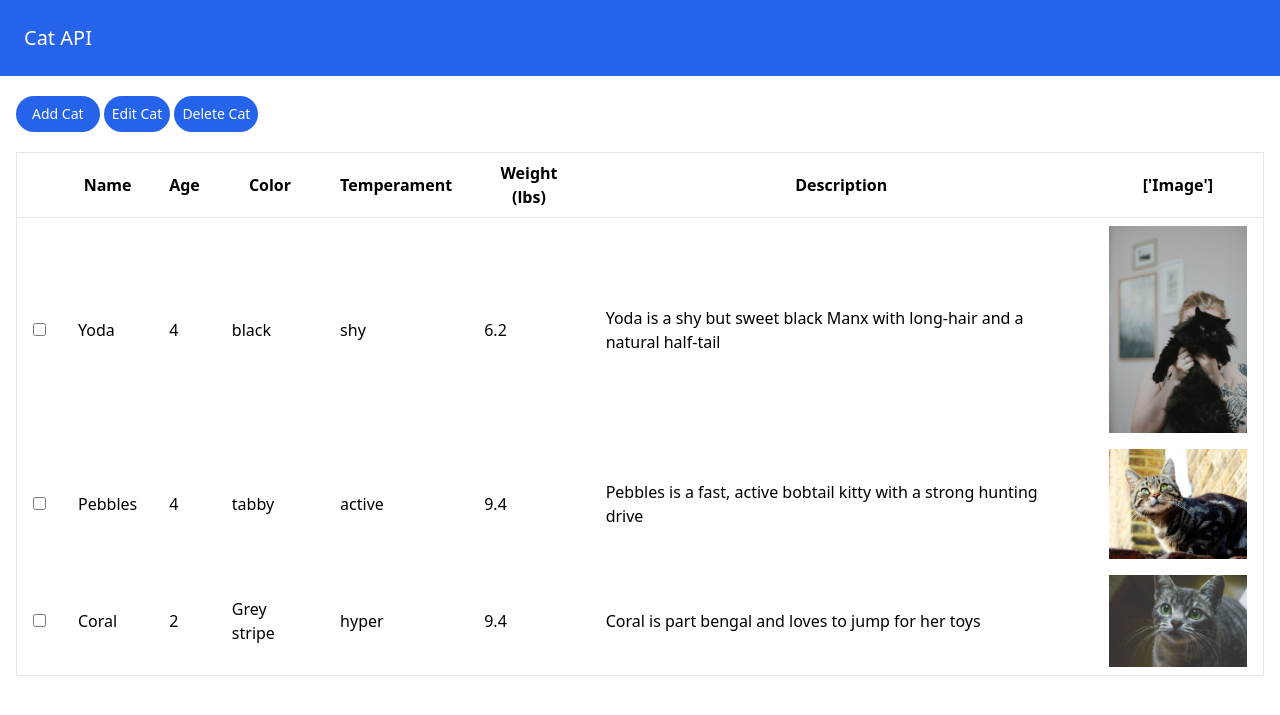
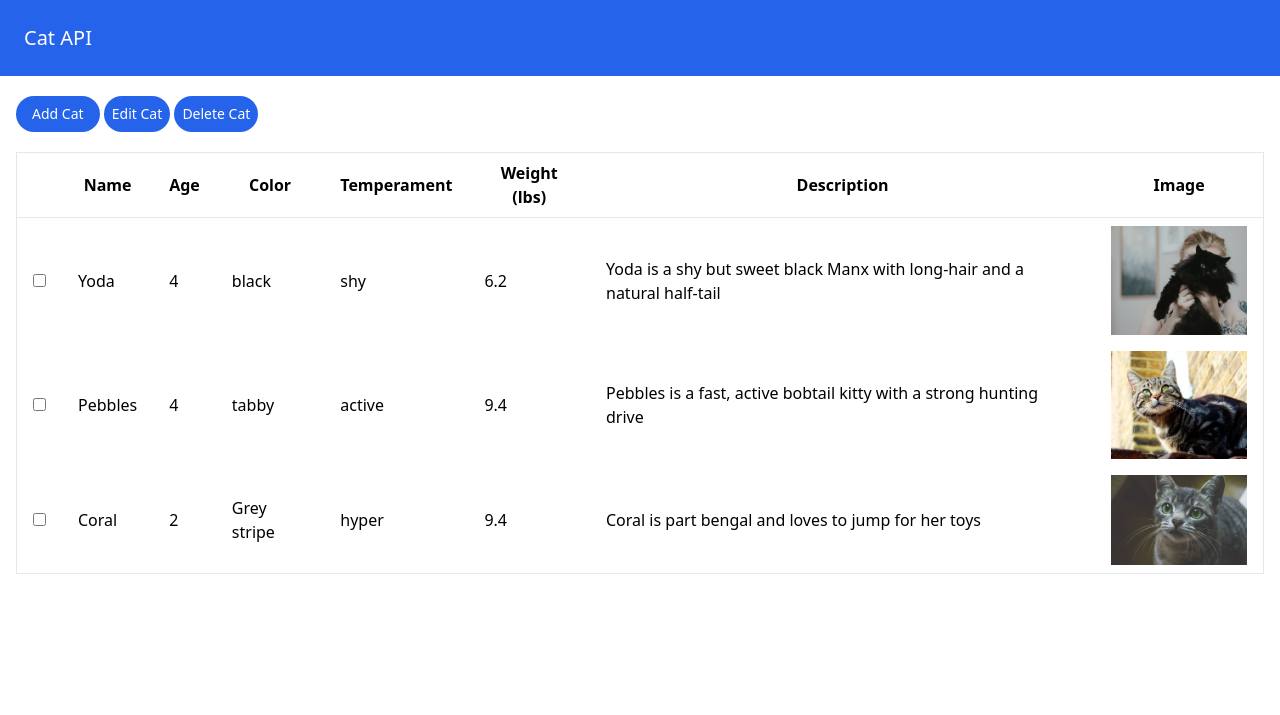
Before and after one commit to Se7enSquared/fast-api-cats, a FastAPI app: page /index/ in a window 1280 px wide. Shown: the top 715 px of the page. Run offline with FastAPI, Linux system fonts and the light colour scheme; parts of the project's set-up code (start-up, migrations or seed data) failed here and were passed over; some libraries are stand-ins or nearby versions.

Commit message:
small fix to table header and cat pic

```diff
--- a/templates/index.html
+++ b/templates/index.html
@@ -34,7 +34,7 @@
                     <th class="px-4 py-2">Temperament</th>
                     <th class="px-4 py-2">Weight (lbs)</th>
                     <th class="px-4 py-2">Description</th>
-                    <th class="px-4 py-2">['Image']</th>
+                    <th class="px-4 py-2">Image</th>
                 </tr>
             </thead>
             <tbody class="border">
```
Also changed, not shown: static/img/yoda.jpg.
